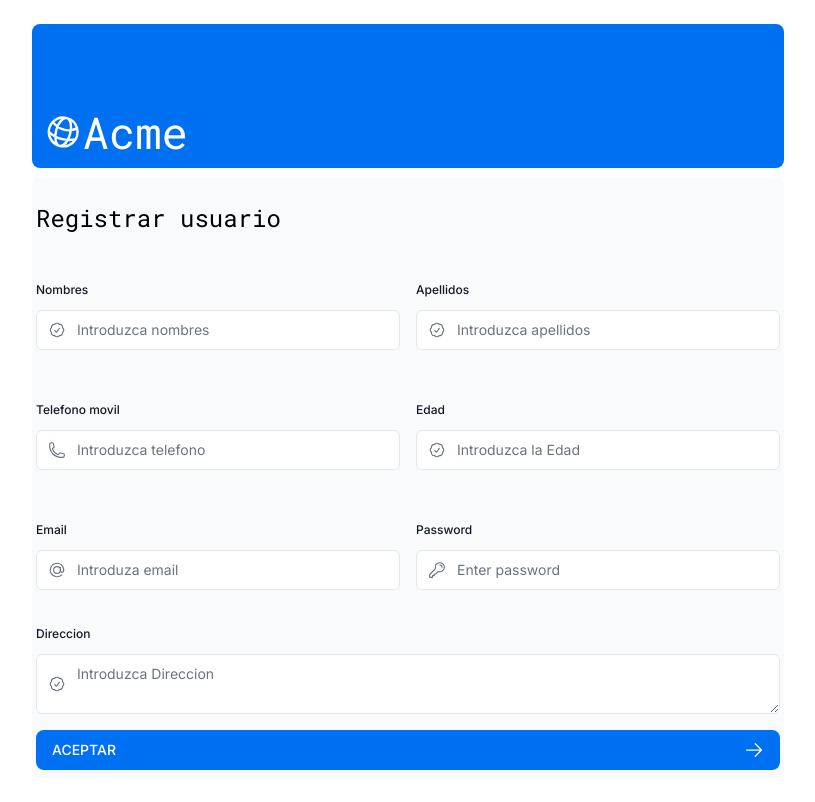
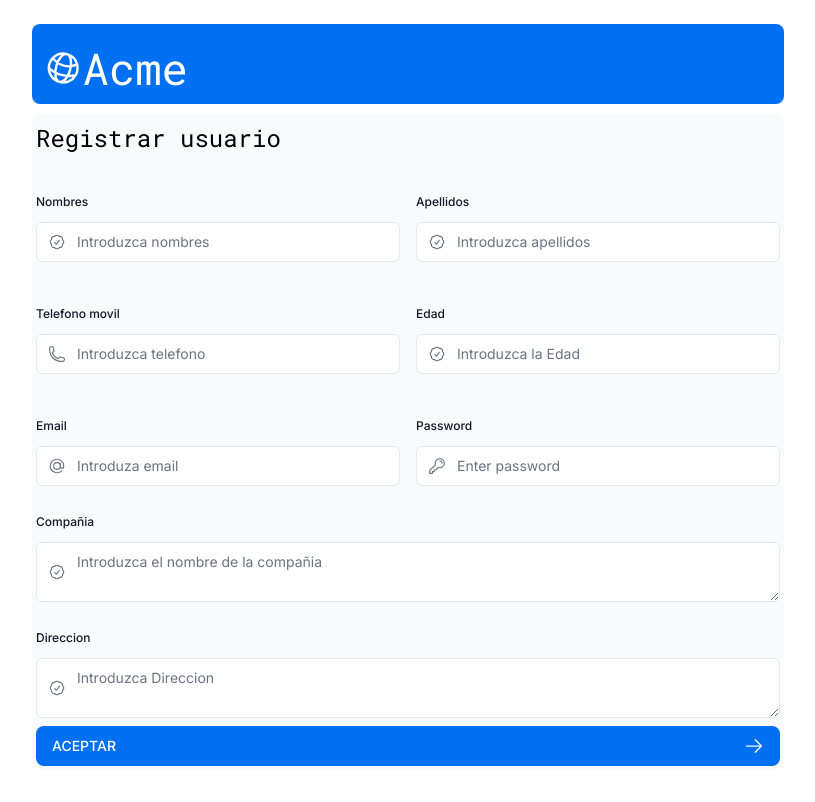
Before and after one commit to MariaMB17/chatbot_front, a Next.js app: page /userRegister in a window 1280 px wide. Shown: the whole page, without its empty margins (232-1047 px from the left). Built offline with nearby package versions, Linux system fonts and the light colour scheme.

Commit message:
Se modifica formulario de registrar usuario

```diff
--- a/app/lib/model/user-profile-model.ts
+++ b/app/lib/model/user-profile-model.ts
@@ -4,5 +4,6 @@ import { User } from "./user-model";
 
 export interface UserProfile {
     user: User,
-    profile: Profile
+    profile: Profile,
+    name: string
 }
--- a/app/ui/login-form.tsx
+++ b/app/ui/login-form.tsx
@@ -36,7 +36,12 @@ export default function LoginForm() {
         router.push("/dashboard");
         router.refresh();
       } else {
-        alert(data.data.msg)
+        const mensaje = data.data.msg
+        alert(mensaje)
+        if(mensaje === 'No existe usuario registrado en nuestra bd con ese email') {
+          router.push("/userRegister")
+          router.refresh();
+        }
         toast('Toast is good', {
           hideProgressBar: true,
           autoClose: 2000,
--- a/app/ui/userRegister/register-form.tsx
+++ b/app/ui/userRegister/register-form.tsx
@@ -19,6 +19,7 @@ const RegisterForm = () => {
     const [mobilphone, setMobilphone] = useState<string>("");
     const [address, setAddress] = useState<string>("");
     const [age, setAge] = useState<string>("");
+    const [name, setName] = useState<string>(""); //Compañia
     const router = useRouter();
     const registerBtn = async (event: React.FormEvent<HTMLFormElement>) => {
         event.preventDefault()
@@ -26,7 +27,7 @@ const RegisterForm = () => {
         const user: User = {
             email,
             password
-          }
+        }
 
         const profile: Profile = {
             firstname,
@@ -37,12 +38,13 @@ const RegisterForm = () => {
         }
         const dataUserProfile: UserProfile = {
             user: user,
-            profile
+            profile,
+            name
         }
         const response: ResponseModel = await createUserProfile(dataUserProfile)
-        if(response.data?.msg) {
+        if (response.data?.msg) {
             const error = response.data.error?.meta?.target
-            if(error === 'users_email_key') {
+            if (error === 'users_email_key') {
                 alert('El correo ya existe')
             } else {
                 alert(response.data?.msg)
@@ -55,12 +57,12 @@ const RegisterForm = () => {
     return (
         <div className="space-y-1 flex-col-2">
             <form onSubmit={registerBtn}>
-                <div className="flex-1 rounded-lg bg-gray-50 px-1 pb-2 pt-6">
+                <div className="flex-1 rounded-lg bg-gray-50 px-1 pb-1 pt-2">
                     <h1 className={`${lusitana.className} mb-3 text-2xl`}>
                         Registrar usuario
                     </h1>
                     <div className="w-full grid gap-4 grid-cols-1 md:grid-cols-2">
-                        <div className="mt-4">
+                        <div className="mt-2">
                             <label
                                 className="mb-3 mt-5 block text-xs font-medium text-gray-900"
                                 htmlFor="firstname"
@@ -82,7 +84,7 @@ const RegisterForm = () => {
                                 <CheckBadgeIcon className="pointer-events-none absolute left-3 top-1/2 h-[18px] w-[18px] -translate-y-1/2 text-gray-500 peer-focus:text-gray-900" />
                             </div>
                         </div>
-                        <div className="mt-4">
+                        <div className="mt-2">
                             <label
                                 className="mb-3 mt-5 block text-xs font-medium text-gray-900"
                                 htmlFor="lastname"
@@ -105,7 +107,7 @@ const RegisterForm = () => {
 
                         </div>
 
-                        <div className="mt-4">
+                        <div className="mt-2">
                             <label
                                 className="mb-3 mt-5 block text-xs font-medium text-gray-900"
                                 htmlFor="mobilphone"
@@ -128,7 +130,7 @@ const RegisterForm = () => {
 
                         </div>
 
-                        <div className="mt-4">
+                        <div className="mt-2">
                             <label
                                 className="mb-3 mt-5 block text-xs font-medium text-gray-900"
                                 htmlFor="age"
@@ -151,7 +153,7 @@ const RegisterForm = () => {
                                 <CheckBadgeIcon className="pointer-events-none absolute left-3 top-1/2 h-[18px] w-[18px] -translate-y-1/2 text-gray-500 peer-focus:text-gray-900" />
                             </div>
                         </div>
-                        <div className="mt-4">
+                        <div className="mt-2">
                             <label
                                 className="mb-3 mt-5 block text-xs font-medium text-gray-900"
                                 htmlFor="email"
@@ -173,7 +175,7 @@ const RegisterForm = () => {
 
                             </div>
                         </div>
-                        <div className="mt-4">
+                        <div className="mt-2">
                             <label
                                 className="mb-3 mt-5 block text-xs font-medium text-gray-900"
                                 htmlFor="password"
@@ -197,7 +199,26 @@ const RegisterForm = () => {
                             </div>
                         </div>
                     </div>
-                    <div className="mt-4 w-full grid grid-cols-1">
+                    <div className="mt-2 w-full grid grid-cols-1">
+                        <label
+                            className="mb-3 mt-5 block text-xs font-medium text-gray-900"
+                            htmlFor="name"
+                        >
+                            Compañia
+                        </label>
+                        <div className="relative">
+                            <textarea
+                                className="peer block w-full rounded-md border border-gray-200 py-[9px] pl-10 text-sm outline-2 placeholder:text-gray-500"
+                                id="name"
+                                name="name"
+                                placeholder="Introduzca el nombre de la compañia"
+                                value={name}
+                                onChange={(event) => setName(event.target.value)}
+                            ></textarea>
+                            <CheckBadgeIcon className="pointer-events-none absolute left-3 top-1/2 h-[18px] w-[18px] -translate-y-1/2 text-gray-500 peer-focus:text-gray-900" />
+                        </div>
+                    </div>
+                    <div className="mt-2 w-full grid grid-cols-1">
                         <label
                             className="mb-3 mt-5 block text-xs font-medium text-gray-900"
                             htmlFor="address"
@@ -216,7 +237,7 @@ const RegisterForm = () => {
                             <CheckBadgeIcon className="pointer-events-none absolute left-3 top-1/2 h-[18px] w-[18px] -translate-y-1/2 text-gray-500 peer-focus:text-gray-900" />
                         </div>
                     </div>
-                    <Button className="mt-4 w-full" type="submit">
+                    <Button className="mt-2 w-full" type="submit">
                         ACEPTAR
                         <ArrowRightIcon className="ml-auto h-5 w-5 text-gray-50" />
                     </Button>
--- a/app/userRegister/page.tsx
+++ b/app/userRegister/page.tsx
@@ -5,7 +5,7 @@ const UserRegister = () => {
     return (
         <main>
             <div className="relative mx-auto flex w-full max-w-[800px] flex-col space-y-2.5 p-6">
-                <div className="flex h-20 w-full items-end rounded-lg bg-blue-500 p-3 md:h-36">
+                <div className="flex h-20 w-full items-end rounded-lg bg-blue-500 p-3 md:h-31">
                     <div className="w-32 text-white md:w-36">
                         <AcmeLogo />
                     </div>
```
